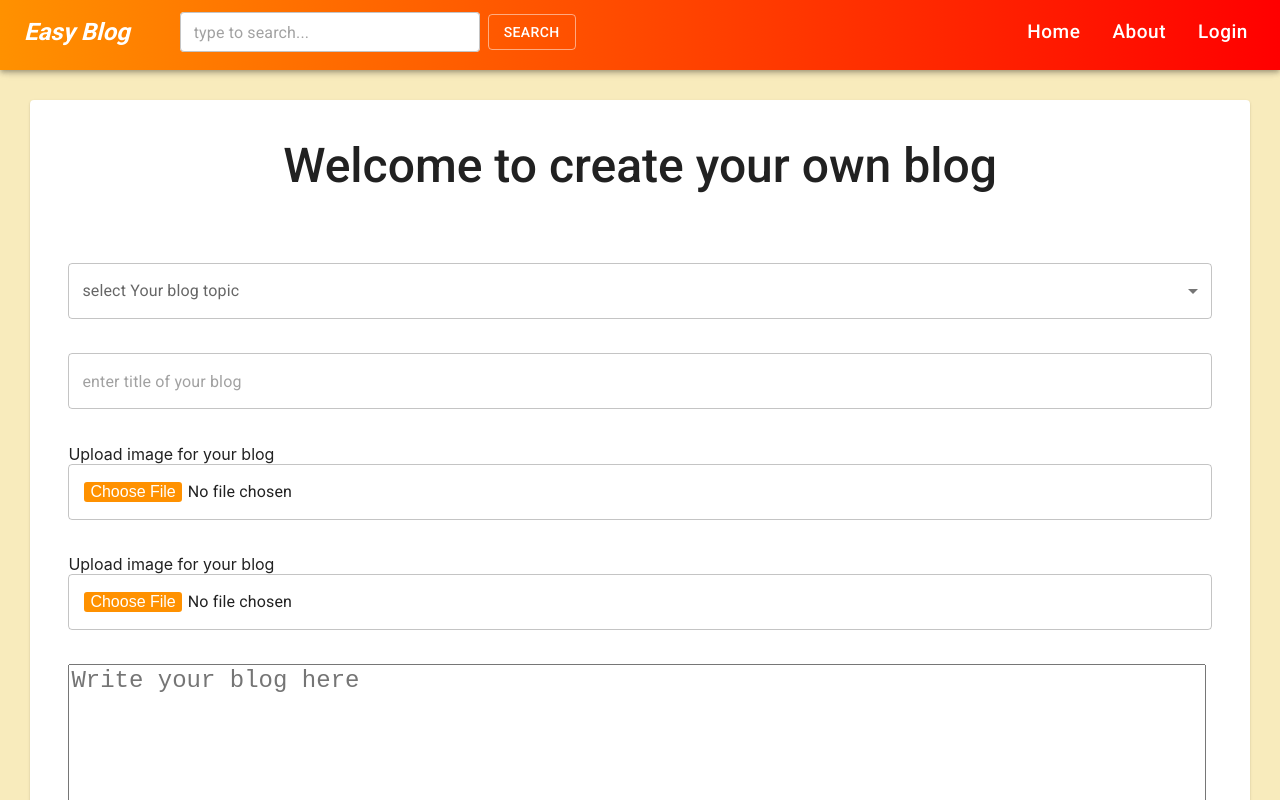
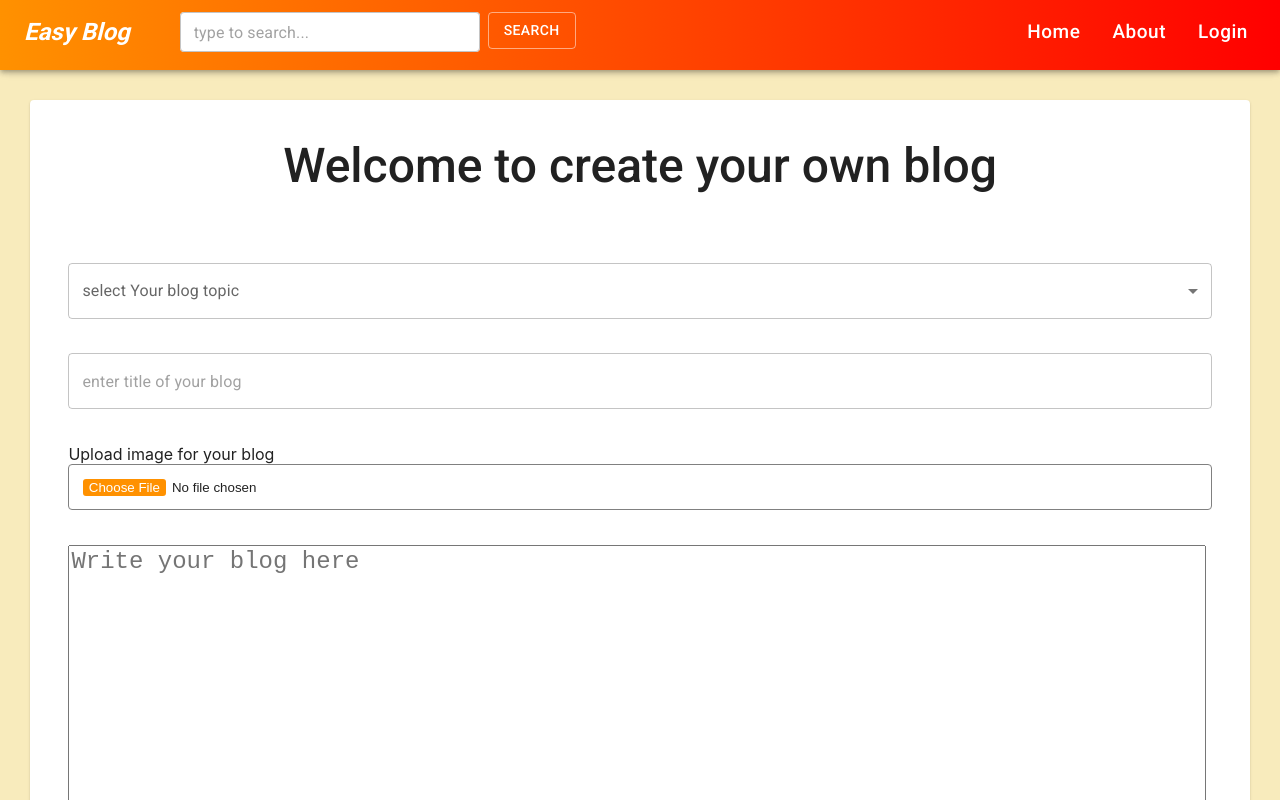
Before and after one commit to sahilthakur007/Blog-website, a React (Create React App) app in the folder client/: page /createBlog in a window 1280 px wide. Shown: the top 800 px of the page. Built offline with nearby package versions, Linux system fonts and the light colour scheme.

Commit message:
feature added

```diff
--- a/client/src/Redux/actions/blogsactoion.js
+++ b/client/src/Redux/actions/blogsactoion.js
@@ -18,7 +18,7 @@ export const sendBlog = (blog,navigate) => async (dispatch) => {
     try {
         const res = await storeblog(blog);
         const { data } = await getalllblogs();
-
+        console.log(res);
         dispatch({
             type: "SEND_BLOG",
             payload:data
--- a/client/src/components/BlogCard.js
+++ b/client/src/components/BlogCard.js
@@ -1,4 +1,4 @@
-import { Card, Typography, CardContent, CardActions, Button, Badge } from "@mui/material";
+import { Card, Typography, CardContent, CardActions, Button, Badge ,CardMedia} from "@mui/material";
 import { Box } from "@mui/system";
 import { useNavigate } from "react-router-dom";
 
@@ -14,13 +14,16 @@ const BlogCard = ({ blog }) => {
             width: "20vw",
             zIndex: "1",
             backgroundImage:
-              "url(https://images.unsplash.com/photo-1536987333706-fc9adfb10d91?ixlib=rb-1.2.1&ixid=eyJhcHBfaWQiOjEyMDd9&auto=format&fit=crop&w=1500&q=80)",
+              `url(${blog.image})`,
             backgroundRepeat: "no-repeat",
             backgroundSize: "20vw 26vh",
             boxShadow: "3px 3px 8px grey",
             borderRadius: "30px",
           }}
-        ></Card>
+        >
+
+        </Card>
+
         <Badge badgeContent={blog.topic} color="info" overlap="circular" component="Card" sx={{textTransform:"capitalize"}}>
         <Card
           sx={{
--- a/client/src/components/Signup.js
+++ b/client/src/components/Signup.js
@@ -2,6 +2,7 @@ import { Box, Button, Card, TextField } from "@mui/material";
 import { ThemeProvider } from "@mui/material";
 import { customTheme } from "../Theme";
 import { Link } from "react-router-dom";
+import FileBase from "react-file-base64"
 import { useState } from "react";
 import { loginUser } from "../Redux/actions/authAction"
 import { useDispatch } from "react-redux";
@@ -9,22 +10,18 @@ import { useNavigate } from "react-router-dom";
 const Signup = () => {
   const dispatch = useDispatch();
   const navigate = useNavigate();
-  const [userinfo, setUserinfo] = useState({ name: "", email: "", password: "" })
-  const [photo, setPhoto] = useState("");
+  const [userinfo, setUserinfo] = useState({ name: "", email: "", password: "",photo:"" })
+
   const userInputHandler = (e) => {
     const updatedUserInfo = { ...userinfo }
     updatedUserInfo[e.target.id] = e.target.value
     setUserinfo(updatedUserInfo)
   }
-  const photoHandler = (e) => {
-    let pic = e.target.files[0]
 
-    setPhoto(URL.createObjectURL(pic))
-  }
   const formSubmitHandler = (e) => {
-    const newuserinfo = { ...userinfo, photo };
 
-    dispatch(loginUser(newuserinfo,navigate));
+
+    dispatch(loginUser(userinfo,navigate));
 
   }
 
@@ -76,11 +73,13 @@ const Signup = () => {
         />
         <Box sx={{ display: "flex", flexDirection: "column", width: "90%", mt: "10px" }}>
           <label>Upload your profile photo</label>
-          <TextField
-            type="file"
-            size="small"
-            onChange={(e) => { photoHandler(e) }}
-          />
+          <div className="formComponent" style={{
+            border: "1px solid gray",
+            padding: "1%",
+            borderRadius:"4px"
+          }}>
+            <FileBase type="file" multiple={false} onDone={({ base64 }) => setUserinfo({ ...userinfo, photo: base64 })}></FileBase>
+          </div>
         </Box>
         <ThemeProvider theme={customTheme}>
           <Button
--- a/client/src/components/createBlog.js
+++ b/client/src/components/createBlog.js
@@ -1,6 +1,6 @@
 import React, { useState } from "react";
 import { useDispatch } from "react-redux"
-// import FileBase from "react-file-base64"
+import FileBase from "react-file-base64"
 import { sendBlog ,updateBlog} from "../Redux/actions/blogsactoion"
 import { useNavigate, useParams } from "react-router-dom"
 import { useSelector } from "react-redux";
@@ -39,6 +39,7 @@ export default () => {
       title: "",
       topic: "",
       content: "",
+      image:""
 
     }
   }
@@ -54,14 +55,14 @@ export default () => {
     setblogdetails({ ...blogdetails, [e.target.name]: e.target.value });
   }
   const handleClick = (e) => {
-    const newblog = { ...blogdetails, image };
-    dispatch(sendBlog(newblog, navigate));
-    console.log(newblog)
+    // const newblog = { ...blogdetails, image };
+    dispatch(sendBlog(blogdetails, navigate));
+    console.log(blogdetails)
   }
   const handleupdate = (e) => {
-    const newblog = { ...blogdetails, image };
-    dispatch(updateBlog(newblog,id,navigate));
-    console.log(newblog)
+
+    dispatch(updateBlog(blogdetails,id,navigate));
+    // console.log(newblog)
   }
   return (
     <Box
@@ -113,6 +114,7 @@ export default () => {
           value={blogdetails.title}
           onChange={handleChange}
         />
+
         <Box
           sx={{
             display: "flex",
@@ -122,34 +124,13 @@ export default () => {
           }}
         >
           <label>Upload image for your blog</label>
-          <TextField
-            fullwidth
-            name="image"
-            type="file"
-            value={blogdetails.image}
-            onChange={(e) => {
-              imageHandler(e);
-            }}
-          />
-        </Box>
-        <Box
-          sx={{
-            display: "flex",
-            flexDirection: "column",
-            // width: "90%",
-            mb: "3%",
-          }}
-        >
-          <label>Upload image for your blog</label>
-          <TextField
-            fullwidth
-            name="image"
-            type="file"
-            value={blogdetails.image}
-            onChange={(e) => {
-              imageHandler(e);
-            }}
-          />
+          <div className="formComponent" style={{
+            border: "1px solid gray",
+            padding: "1%",
+            borderRadius: "4px"
+          }}>
+            <FileBase type="file" multiple={false} onDone={({ base64 }) => setblogdetails({ ...blogdetails, image: base64 })}></FileBase>
+          </div>
         </Box>
         <textarea
           placeholder="Write your blog here "
--- a/client/src/components/home.js
+++ b/client/src/components/home.js
@@ -32,9 +32,12 @@ const properties = {
   infinite: true,
   easing: "ease",
 };
+
 const Home = () => {
   const navigate = useNavigate();
   const dispatch = useDispatch();
+  const { userInfo } = useSelector((state) => state.authReducer
+  )
   const searchValue = useSelector((state) => state.filterReducer);
 
   // const [blogList, setBlogList] = useState([]);
@@ -140,10 +143,11 @@ const Home = () => {
             <Chip label="Trending" sx={{height:"40px",boxShadow:"0px 1px 6px grey"}}>Technical</Chip>
         </Stack> */}
       <BlogCards blogs={blogList} />
-      <ThemeProvider theme={customTheme}>
+      {
+        userInfo && (<ThemeProvider theme={customTheme}>
           <Tooltip
             title="Write blog"
-          sx={{ position: "fixed", bottom: 20, right: 20, backgroundImage: "linear-gradient(to left, red, #ff9100)"}}
+            sx={{ position: "fixed", bottom: 20, right: 20, backgroundImage: "linear-gradient(to left, red, #ff9100)" }}
           >
             <Fab
               variant="extended"
@@ -157,7 +161,8 @@ const Home = () => {
               New Blog
             </Fab>
           </Tooltip>
-      </ThemeProvider>
+        </ThemeProvider>)
+      }
     </Box>
   );
 };
--- a/client/src/components/myblog.js
+++ b/client/src/components/myblog.js
@@ -1,5 +1,5 @@
 import React, { useEffect } from "react"
-import { useParams } from "react-router-dom"
+import { useNavigate, useParams } from "react-router-dom"
 import { useSelector } from "react-redux"
 import BlogCard from "./BlogCard"
 let mybloglist =[];
@@ -8,9 +8,15 @@ export default () => {
     const { userInfo } = useSelector((state) => state.authReducer);
     const { blogs } = useSelector((state) => state.blogsReducer.blogs);
 
-
+    const navigate = useNavigate();
     useEffect(() => {
-        mybloglist = blogs.filter((blog) => blog.userId == userInfo.user._id )
+        if(userInfo)
+        {
+            mybloglist = blogs.filter((blog) => blog.userId == userInfo.user._id)
+        }
+        else {
+            navigate("/signup")
+        }
 
     }, [mybloglist])
 
--- a/client/src/components/navbar.js
+++ b/client/src/components/navbar.js
@@ -56,8 +56,9 @@ export default () => {
             <Box
               sx={{
                 flexGrow: 1,
-                display:"flex",
-                alignItems:"center"
+                // display:"flex",
+                alignItems: "center",
+
               }}
             >
               <TextField
@@ -69,11 +70,14 @@ export default () => {
                   ml: "50px",
                   width: "300px",
                   borderRadius: "4px",
-                  mr:"8px"
+                  mr: "8px",
+
                 }}
                 onChange={(e)=>{setSearchValue(e.target.value)}}
               />
-              <Button variant="outlined" color="white" onClick={searchHandler}>Search</Button>
+              <Button variant="outlined" color="white" onClick={searchHandler}
+
+              >Search</Button>
             </Box>
             <Stack direction="row" spacing={2}>
               <Button
@@ -128,7 +132,7 @@ export default () => {
                   </Button>
                   <Avatar
                     alt="Profile photo"
-                    src="/static/images/avatar/1.jpg"
+                    src={userInfo.user.photo}
                   />
                 </>
               )}
```
Also changed, not shown: client/src/components/singleBlog.js (+37 -15 lines). Lines whose indentation alone changed are shown as unchanged.
